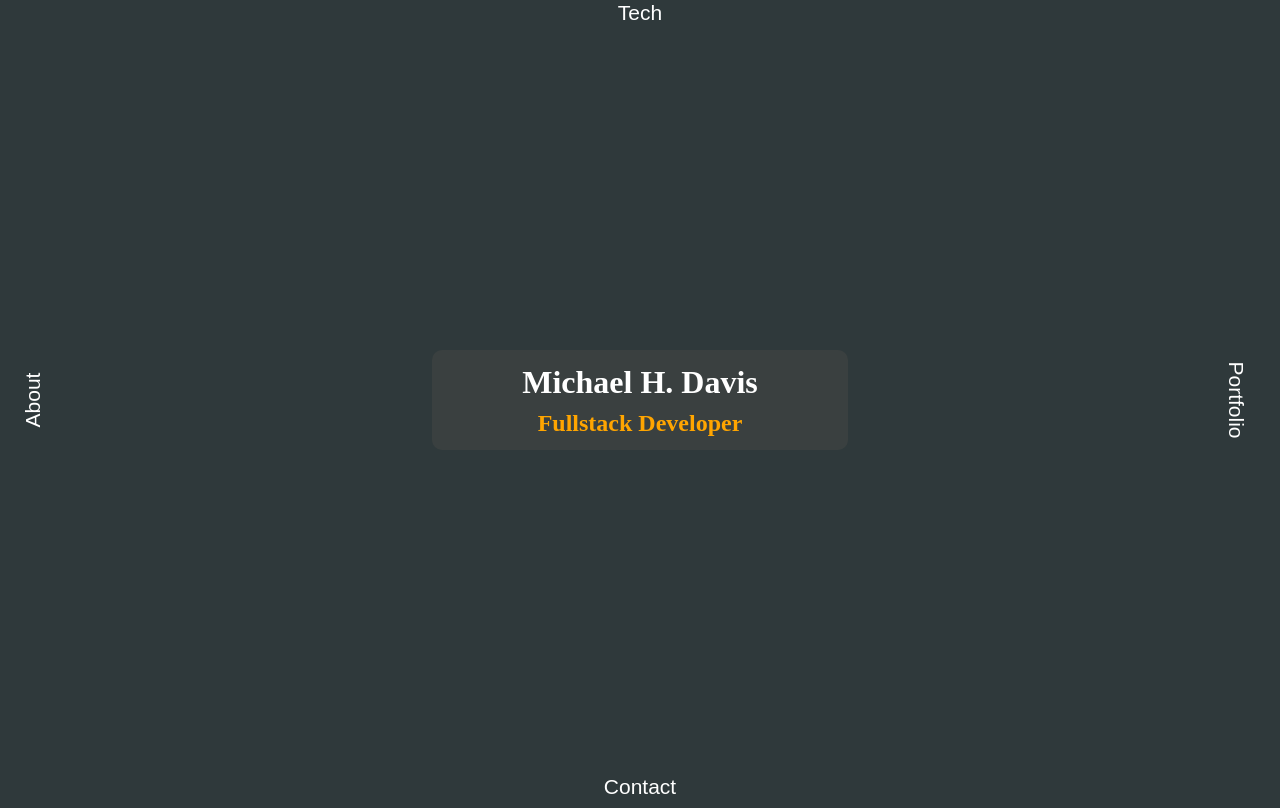
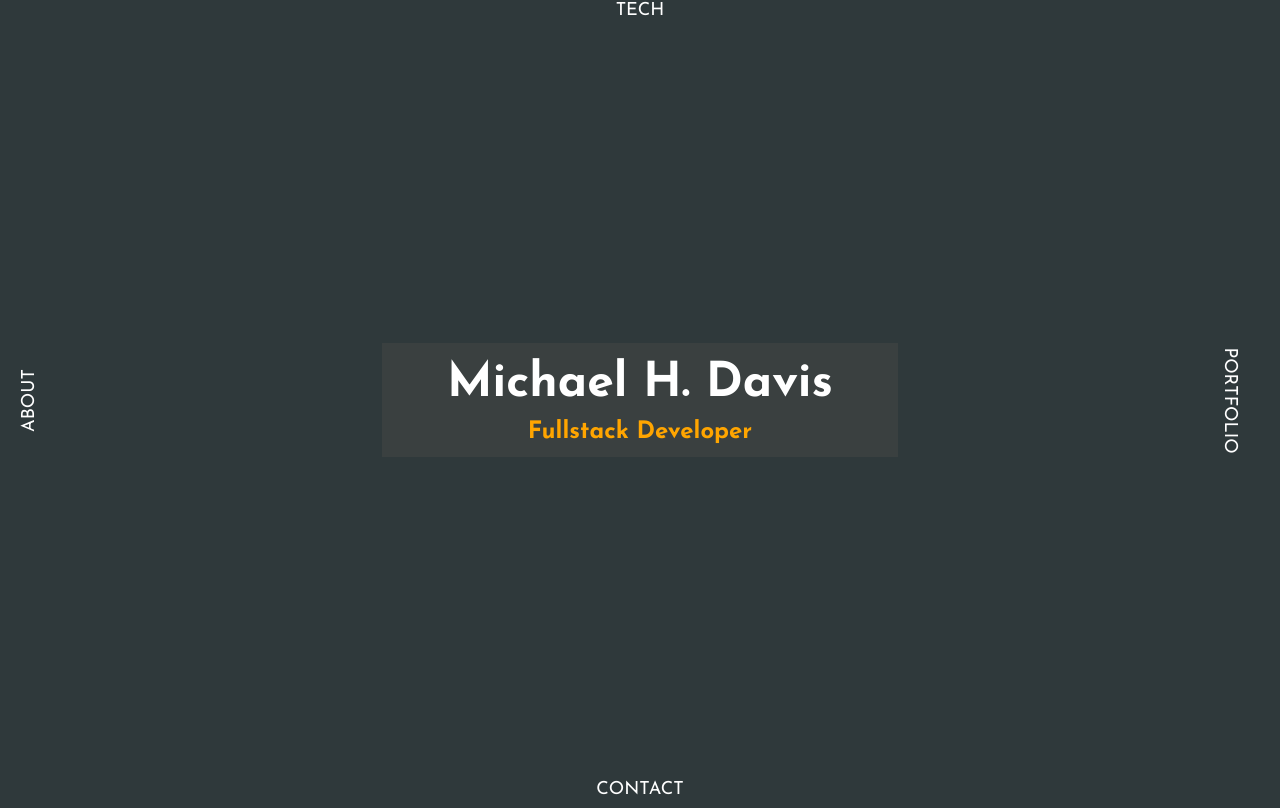
Before and after one commit to mhdavis/portfolio-react, a React (Create React App) app in the folder client/: page / in a window 1280 px wide. Built offline with nearby package versions, Linux system fonts and the light colour scheme; the HTML template or start-up script is replaced by a standard one.

Commit message:
Added Font to all components
- Formatted components font and removed border radii
- About / Portfolio: altered vertical scaling to fit viewport

```diff
--- a/client/public/index.html
+++ b/client/public/index.html
@@ -5,6 +5,8 @@
     <meta name="viewport" content="width=device-width, initial-scale=1, shrink-to-fit=no">
 
     <title>Michael Davis || Fullstack Developer</title>
+
+    <link href="https://fonts.googleapis.com/css?family=Josefin+Sans:400,700|Montserrat:700" rel="stylesheet">
   </head>
   <body>
     <div id="root"></div>
--- a/client/src/App.css
+++ b/client/src/App.css
@@ -1,7 +1,7 @@
 body {
   background-color: #2f393b;
-  height: 100vh;
-  margin-top: 0;
+  height: 100%;
+  margin: 0 auto;
 }
 
 #root {
--- a/client/src/components/EmailForm/EmailForm.css
+++ b/client/src/components/EmailForm/EmailForm.css
@@ -1,9 +1,12 @@
 /* CONTACT EMAIL FORM
 -------------------------------------------------------*/
 .contact-textarea {
-  border: 2px solid orange;
-  width: 100%;
+  border: 2px solid #2f393b;
+  width: 97.5%;
   resize: vertical;
+  color: #2f393b;
+  font-family: 'Josefin Sans', sans-serif;
+  font-size: 20px;
 }
 
 .contact-input {
@@ -11,20 +14,27 @@
 }
 
 .contact-input > label {
-  width: 20%;
+  font-family: 'Josefin Sans', sans-serif;
+  font-size: 1.2em;
+  width: 30%;
+  color: #2f393b;
 }
 
 .contact-input > input {
-  width: 80%;
+  font-family: 'Josefin Sans', sans-serif;
+  width: 70%;
+  color: #2f393b;
 }
 
 .input-field {
-  border: 2px solid orange;
+  border: 2px solid #2f393b;
   margin: 0.2em 0 0.2em 0.2em;
 }
 
 .contact-submit-btn {
-  background-color: orange;
+  font-family: 'Josefin Sans', sans-serif;
+  font-size: 25px;
+  background-color: #2f393b;
   color: white;
   width: 100%;
   padding: 0.3em;
@@ -33,5 +43,5 @@
 }
 
 .contact-submit-btn:hover {
-  background-color: darkorange;
+  background-color: orange;
 }
--- a/client/src/components/EmailForm/EmailForm.js
+++ b/client/src/components/EmailForm/EmailForm.js
@@ -13,8 +13,9 @@ const EmailForm = (props) => {
           <label htmlFor="input-email">Email</label>
           <input className="input-field" type="text" name="input-email"/>
         </div>
+
         <textarea className="contact-textarea form-control" rows="8" id="email"></textarea>
-        <input className="contact-submit-btn" type="submit" name="contact-submit-form"/>
+        <input className="contact-submit-btn" type="submit" value="Send" name="contact-submit-form"/>
       </form>
     </div>
   );
--- a/client/src/components/pages/About/About.css
+++ b/client/src/components/pages/About/About.css
@@ -1,13 +1,14 @@
 .about-container, .about-content-row {
   height: 100%;
+  font-family: 'Josefin Sans', sans-serif;
 }
 
 /* ABOUT PANEL + CONTENTS
 -------------------------------------------------------*/
 .about-panel {
   background-color: white;
-  border-left: 10px solid orange;
-  border-radius: 10px 0 0 10px;
+  border-left: 14px solid orange;
+  height: 100vh;
 }
 
 .about-information {
@@ -17,6 +18,7 @@
 }
 
 .about-information > h1 {
+  font-size: 45px;
   color: #2f393b;
 }
 
@@ -48,9 +50,10 @@
 }
 
 .about-home-button {
+  font-family: 'Josefin Sans', sans-serif;
   border: 0;
   background-color: Transparent;
-  font-size: 17px;
+  font-size: 18px;
   color: orange;
   transition: 0.5s;
 }
--- a/client/src/components/pages/Contact/Contact.css
+++ b/client/src/components/pages/Contact/Contact.css
@@ -1,12 +1,28 @@
+.contact-primary-title {
+  color: #2f393b;
+  font-family: 'Josefin Sans', sans-serif;
+  font-size: 45px;
+}
+
 .contact-panel {
   background-color: white;
-  border-bottom: 10px solid orange;
-  height: 70vh;
+  border-bottom: 14px solid orange;
+  height: 100%;
+}
+
+.contact-content-container {
+  margin-top: 3em;
 }
 
 /* SOCIAL MEDIA CONTAINER
 -------------------------------------------------------*/
 .contact-media-buttons {
+  margin: 1em 0;
+}
+
+/* CONTACT FORM CONTAINER
+-------------------------------------------------------*/
+.contact-form-container {
   margin: 1em 0;
 }
 
@@ -16,7 +32,8 @@
   margin-top: 1em;
   border: 0px;
   background-color: Transparent;
-  font-size: 17px;
+  font-family: 'Josefin Sans', sans-serif;
+  font-size: 18px;
   color: orange;
   transition: 0.5s;
 }
--- a/client/src/components/pages/Contact/Contact.js
+++ b/client/src/components/pages/Contact/Contact.js
@@ -9,7 +9,7 @@ class Contact extends Component {
   render() {
     return (
       <div className="contact-container">
-        {/* Main Page Row */}
+        {/* Main Page Panel */}
         <Row center="xs" className="contact-panel">
           <Col xs={12} sm={9} md={8} lg={8}>
             <Row center="xs">
@@ -23,15 +23,17 @@ class Contact extends Component {
 
                 <Row center="xs">
                   <Col xs={6}>
-
-                    <h1>Contact</h1>
-                    <div className="contact-media-buttons">
-                      <SocialButton iconName={"github"} size={"3x"} link={"https://github.com/mhdavis"} />
-                      <SocialButton iconName={"linkedin"} size={"3x"} link={"https://www.linkedin.com/in/m-h-davis/"} />
-                      <SocialButton iconName={"twitter"} size={"3x"} link={"https://twitter.com/M_HDavis"} />
+                    <div className="contact-content-container">
+                      <h1 className="contact-primary-title">Contact</h1>
+                      <div className="contact-media-buttons">
+                        <SocialButton iconName={"github"} size={"3x"} link={"https://github.com/mhdavis"} />
+                        <SocialButton iconName={"linkedin"} size={"3x"} link={"https://www.linkedin.com/in/m-h-davis/"} />
+                        <SocialButton iconName={"twitter"} size={"3x"} link={"https://twitter.com/M_HDavis"} />
+                      </div>
+                      <div className="contact-form-container">
+                        <EmailForm />
+                      </div>
                     </div>
-                    <EmailForm />
-
                   </Col>
                 </Row>
 
@@ -39,7 +41,7 @@ class Contact extends Component {
             </Row>
           </Col>
         </Row>
-        {/* Main Page Row */}
+        {/* Main Page Panel */}
 
       </div>
     );
--- a/client/src/components/pages/Home/Home.css
+++ b/client/src/components/pages/Home/Home.css
@@ -15,20 +15,23 @@
 --------------------------------------------------*/
 .logo-box {
   background-color: hsla(168, 3%, 26%, 0.68);
-  color: white;
   padding: 0.5em;
-  max-width: 400px;
+  max-width: 500px;
   margin: 0 auto;
-  border-radius: 10px;
 }
 
 .primary-title {
+  font-family: 'Josefin Sans', sans-serif;
+  font-size: 3em;
+  color: white;
   margin: 0.1em;
   padding: 0.1em;
   text-align: center;
 }
 
 .secondary-title {
+  font-family: 'Josefin Sans', sans-serif;
+  font-size: 1.5em;
   margin: 0.1em;
   padding: 0.1em;
   text-align: center;
@@ -38,11 +41,12 @@
 /* GENERIC BUTTON STYLING
 ----------------------------------------------------*/
 .home-link {
+  font-family: 'Josefin Sans', sans-serif;
   color: white;
   background-color: Transparent;
-  font-size: 21px;
+  font-size: 18px;
   border: 0px;
-  transition: 0.5s;
+  transition: 0.4s;
 }
 .home-link:hover {
   color: orange;
--- a/client/src/components/pages/Home/Home.js
+++ b/client/src/components/pages/Home/Home.js
@@ -12,7 +12,7 @@ class Home extends Component {
         <Row center="xs" top="xs">
           <Col xs={12}>
             <Link to="/tech">
-              <button id="tech-link" className="home-link">Tech</button>
+              <button id="tech-link" className="home-link">TECH</button>
             </Link>
           </Col>
         </Row>
@@ -22,7 +22,7 @@ class Home extends Component {
           <Col xs={2}>
             <Row middle="xs">
               <Link to="/about">
-                <button id="about-link" className="home-link">About</button>
+                <button id="about-link" className="home-link">ABOUT</button>
               </Link>
             </Row>
           </Col>
@@ -37,7 +37,7 @@ class Home extends Component {
           <Col xs={2}>
             <Row middle="xs" end="xs">
               <Link to="/portfolio">
-                <button id="portfolio-link" className="home-link">Portfolio</button>
+                <button id="portfolio-link" className="home-link">PORTFOLIO</button>
               </Link>
             </Row>
           </Col>
@@ -47,7 +47,7 @@ class Home extends Component {
         <Row center="xs" bottom="xs">
           <Col xs={12}>
             <Link to="/contact">
-              <button id="contact-link" className="home-link">Contact</button>
+              <button id="contact-link" className="home-link">CONTACT</button>
             </Link>
           </Col>
         </Row>
--- a/client/src/components/pages/Portfolio/Portfolio.css
+++ b/client/src/components/pages/Portfolio/Portfolio.css
@@ -6,8 +6,8 @@
 -------------------------------------------------------*/
 .portfolio-panel {
   background-color: white;
-  border-right: 10px solid orange;
-  border-radius: 0 10px 10px 0;
+  border-right: 14px solid orange;
+  height: 100vh;
 }
 
 .portfolio-information {
@@ -17,6 +17,8 @@
 }
 
 .portfolio-information > h1 {
+  font-family: 'Josefin Sans', sans-serif;
+  font-size: 45px;
   color: #2f393b;
 }
 
@@ -55,9 +57,10 @@
 }
 
 .portfolio-home-button {
+  font-family: 'Josefin Sans', sans-serif;
   border: 0;
   background-color: Transparent;
-  font-size: 17px;
+  font-size: 18px;
   color: orange;
   transition: 0.5s;
 }
--- a/client/src/components/pages/Tech/Tech.css
+++ b/client/src/components/pages/Tech/Tech.css
@@ -4,17 +4,20 @@
 
 .tech-primary-title {
   align-content: center;
+  font-family: 'Josefin Sans', sans-serif;
+  font-size: 45px;
 }
 
 .tech-panel {
-  border-top: 10px solid orange;
-  border-radius: 10px 10px 0 0;
+  border-top: 14px solid orange;
   background-color: white;
   padding: 1em;
 }
 
 .tech-line {
   color: #2f393b;
+  font-family: 'Josefin Sans', sans-serif;
+  font-size: 30px;
 }
 
 .tech-section-footer {
@@ -24,7 +27,7 @@
 
 .tech-items-box {
   display: grid;
-  grid-template-columns: repeat(4, 1fr);
+  grid-template-columns: repeat(3, 1fr);
   border: 1px solid Transparent;
   grid-gap: 1.5rem;
   height: 500px;
@@ -37,8 +40,9 @@
 -------------------------------------------------------*/
 .tech-home-button {
   border: 0;
+  font-family: 'Josefin Sans', sans-serif;
   background-color: Transparent;
-  font-size: 17px;
+  font-size: 18px;
   color: orange;
   transition: 0.5s;
 }
```
